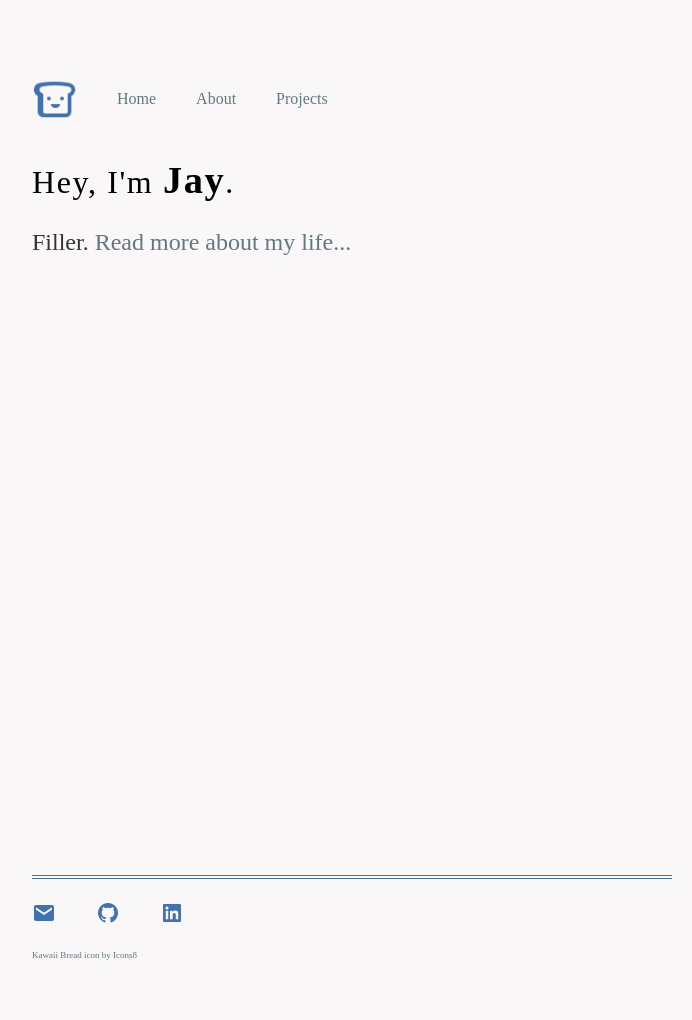
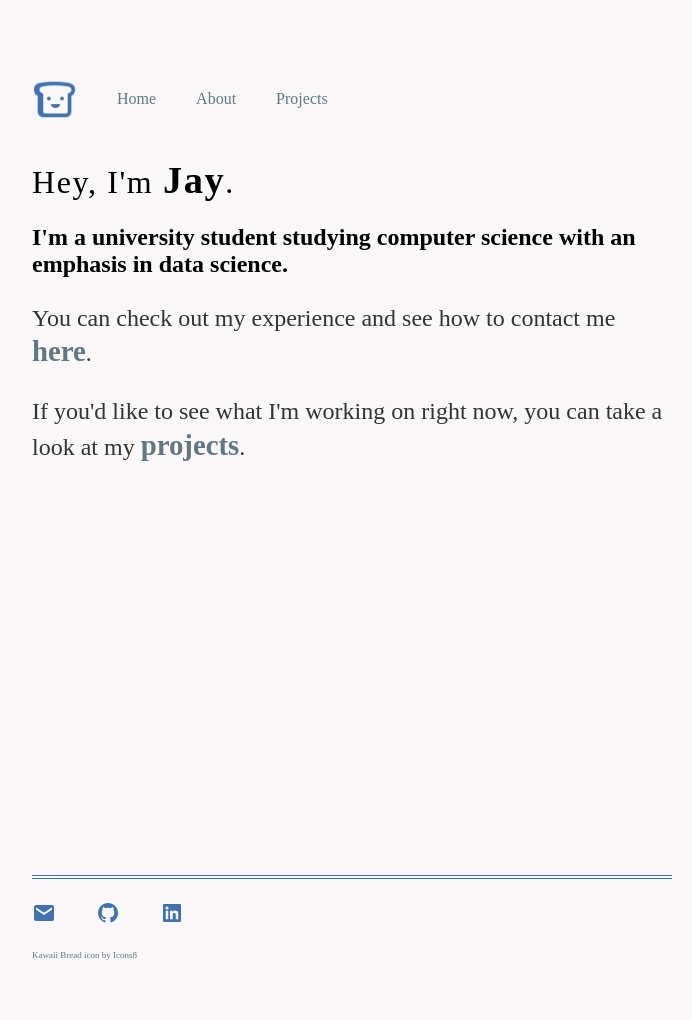
Before and after one commit to JayOrten/jayorten.github.io, a Jekyll site: the page built from index.html, in a window 1280 px wide. Shown: the whole page, without its empty margins (288-980 px from the left). Built offline with Jekyll 4.4.1, drawn with Linux system fonts in a browser that asks for light colours.

Commit message:
update readme, home text

```diff
--- a/index.html
+++ b/index.html
@@ -4,5 +4,11 @@ title: Jay Orten
 ---
 <div class="blurb">
     <h1>Hey, I'm <strong>Jay</strong>.</h1>
-    <p>Filler. <a href="{{ site.baseurl }}about">Read more about my life...</a></p>
+
+    <h2>I'm a university student studying computer science with an emphasis in data science.</h2>
+    <p></p>
+
+    <p>You can check out my experience and see how to contact me <a href="{{ site.baseurl }}about"><strong>here</strong></a>.</p>
+
+    <p>If you'd like to see what I'm working on right now, you can take a look at my <a href="{{ site.baseurl }}blog"><strong>projects</strong></a>.</p>
 </div><!-- /.blurb -->
```
Also changed, not shown: README.md.
